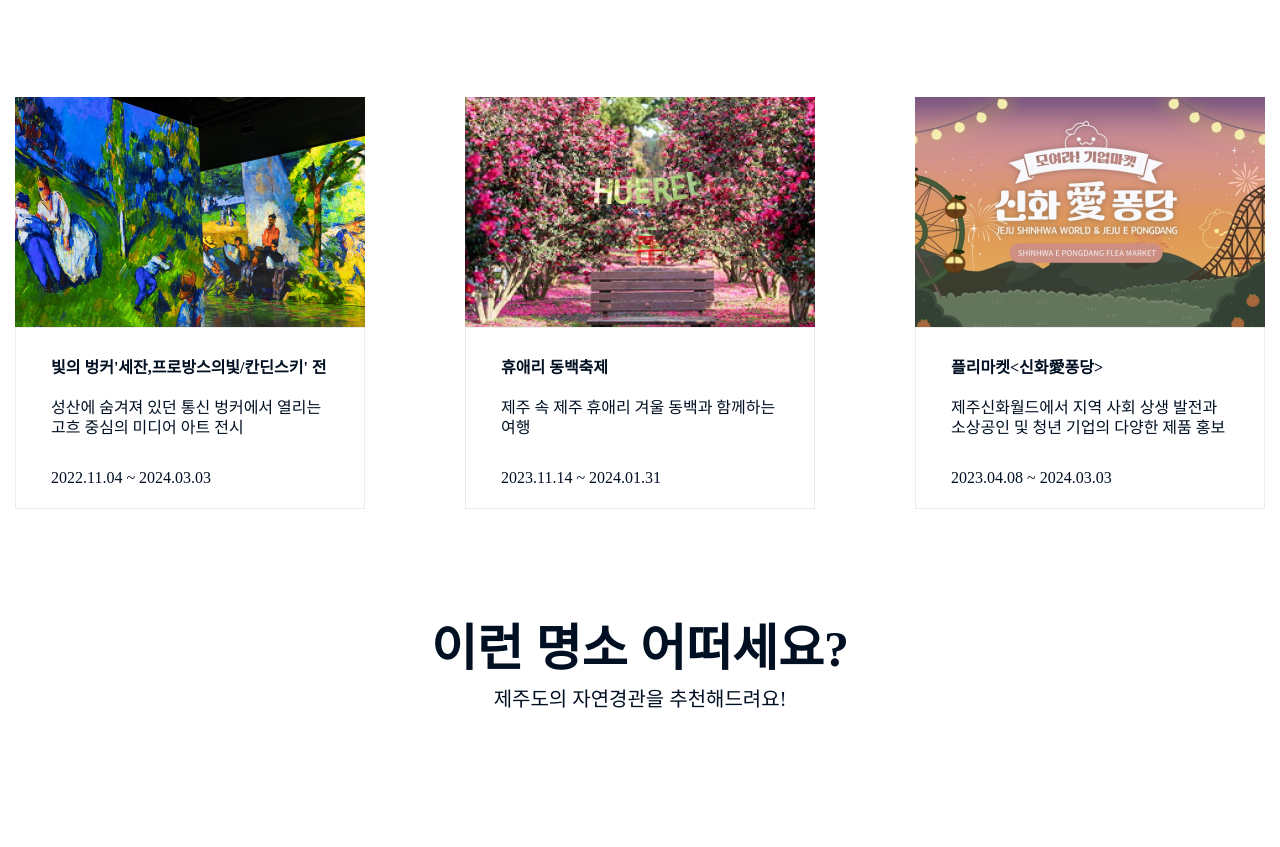
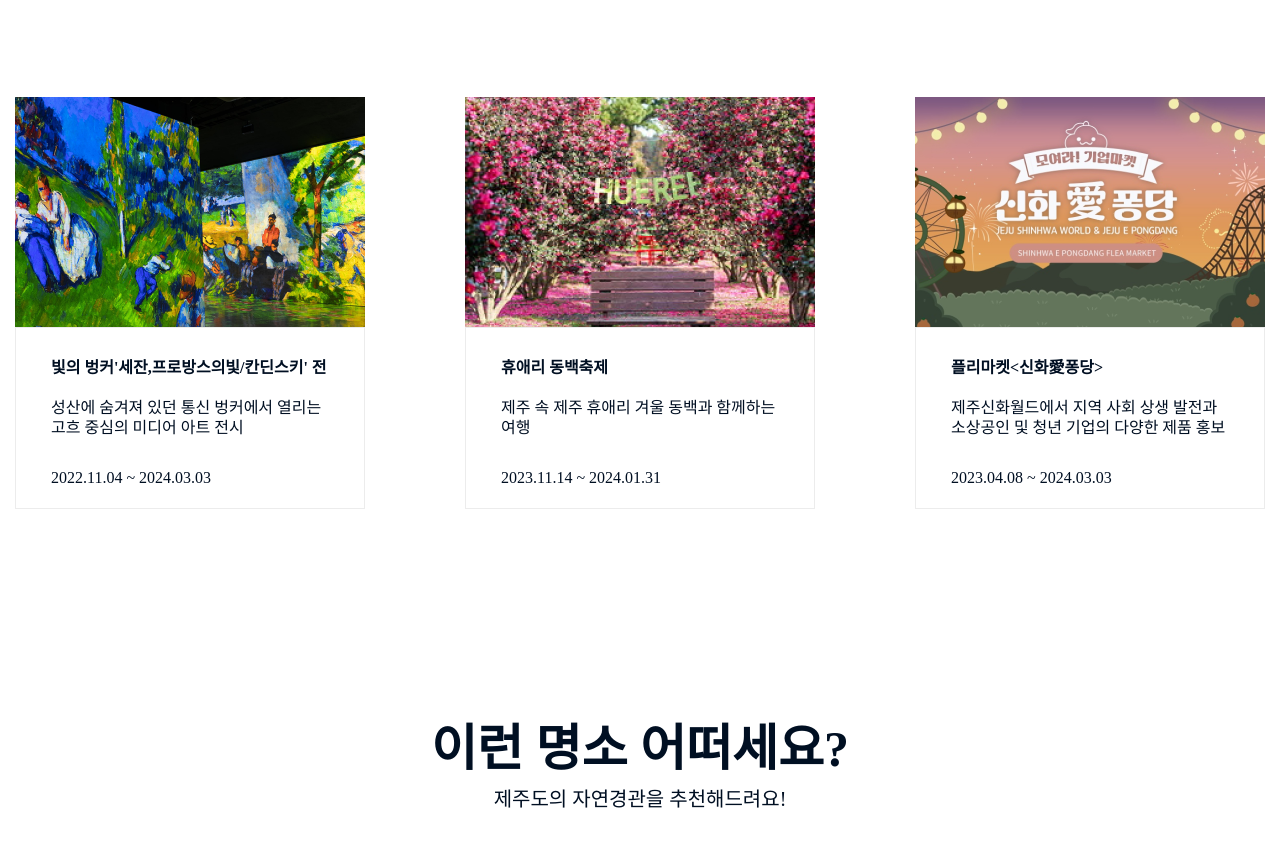
Before and after one commit to Kimjiwoo96/jejuThema-web.github.io, a plain HTML site: page index.html in a window 1280 px wide. Shown: the part 103-950 px from the top of the page. Before the commit the page ends 912 px from the top, so only its background shows below. Drawn offline with nearby package versions, Linux system fonts and the light colour scheme.

Commit message:
css 수정

```diff
--- a/css/style.css
+++ b/css/style.css
@@ -1,6 +1,6 @@
 /* common layout */
 #wrap > div{
-    margin-bottom: 100px;
+    margin-bottom: 200px;
 }
 
 
@@ -58,6 +58,7 @@
 
 /* #Tourism 영역 */
 
+
 /* #video 영역 */
 
 /* #discountEvent 영역 */
--- a/index.html
+++ b/index.html
@@ -70,6 +70,10 @@
         <div id="Tourism">
             <h1>이런 명소 어떠세요?</h1>
             <h5>제주도의 자연경관을 추천해드려요!</h5>
+
+            <div class="TourismCon">
+
+            </div>
         </div>
         <div id="video"></div>
         <div id="discountEvent" class="w1280"></div>
```
